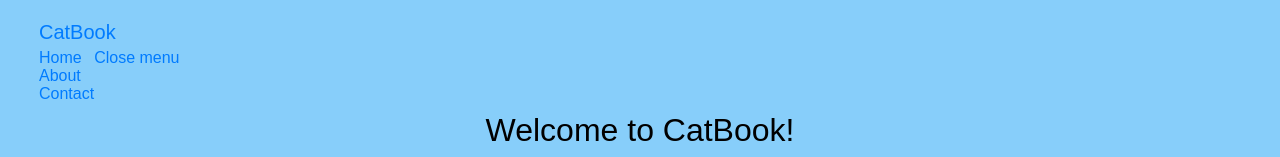
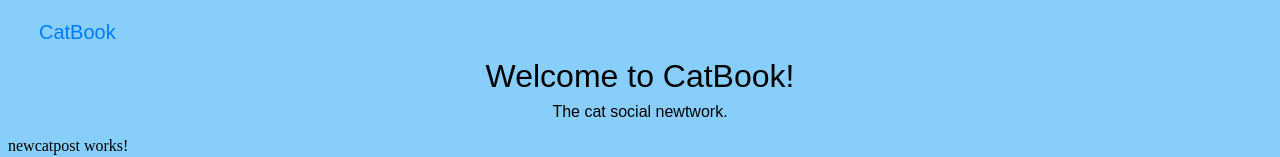
Before and after one commit to JavideM/CatBook, an Angular app: page / in a window 1280 px wide. Shown: the top 157 px of the page. Built offline with nearby package versions, Linux system fonts and the light colour scheme.

Commit message:
added bootsrap

```diff
--- a/package.json
+++ b/package.json
@@ -21,8 +21,11 @@
     "@angular/platform-browser": "^5.2.0",
     "@angular/platform-browser-dynamic": "^5.2.0",
     "@angular/router": "^5.2.0",
+    "bootstrap": "^4.1.0",
     "bootstrap-css-only": "^4.1.0",
     "core-js": "^2.4.1",
+    "jquery": "^3.3.1",
+    "popper.js": "^1.14.3",
     "rxjs": "^5.5.6",
     "zone.js": "^0.8.19"
   },
--- a/src/app/app.component.css
+++ b/src/app/app.component.css
@@ -1,18 +1,3 @@
 *{
     font-family: Sans-Serif
 }
-.navbar-collapse.collapse {
-    display: block!important;
-  }
-
-  .navbar-nav>li, .navbar-nav {
-    float: left !important;
-  }
-
-  .navbar-nav.navbar-right:last-child {
-    margin-right: -15px !important;
-  }
-
-  .navbar-right {
-    float: right!important;
-  }
--- a/src/app/app.component.ts
+++ b/src/app/app.component.ts
@@ -3,7 +3,7 @@ import { Component } from '@angular/core';
 @Component({
   selector: 'app-root',
   templateUrl: './app.component.html',
-  styleUrls: ['../../node_modules/bootstrap-css-only/css/bootstrap.min.css','./app.component.css']
+  styleUrls: ['./app.component.css', '../../node_modules/bootstrap/dist/css/bootstrap.min.css']
 })
 export class AppComponent {
   title = 'CatBook';
--- a/src/app/catpostdetail/catpostdetail.component.ts
+++ b/src/app/catpostdetail/catpostdetail.component.ts
@@ -3,7 +3,7 @@ import { Component, OnInit, Input } from '@angular/core';
 @Component({
   selector: 'app-catpostdetail',
   templateUrl: './catpostdetail.component.html',
-  styleUrls: ['./catpostdetail.component.css','../../../node_modules/bootstrap-css-only/css/bootstrap.min.css']
+  styleUrls: ['./catpostdetail.component.css','../../../node_modules/bootstrap/dist/css/bootstrap.min.css']
 })
 export class CatpostdetailComponent implements OnInit {
   @Input() cat: string;
--- a/src/main.ts
+++ b/src/main.ts
@@ -1,5 +1,6 @@
 import { enableProdMode } from '@angular/core';
 import { platformBrowserDynamic } from '@angular/platform-browser-dynamic';
+import 'bootstrap';
 
 import { AppModule } from './app/app.module';
 import { environment } from './environments/environment';
```
Also changed, not shown: .angular-cli.json, 1 other file (tests, documents, lock files or other folders).
